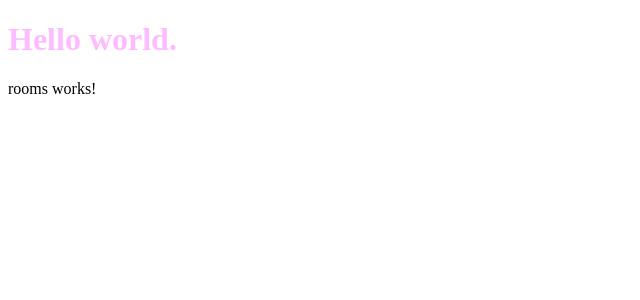
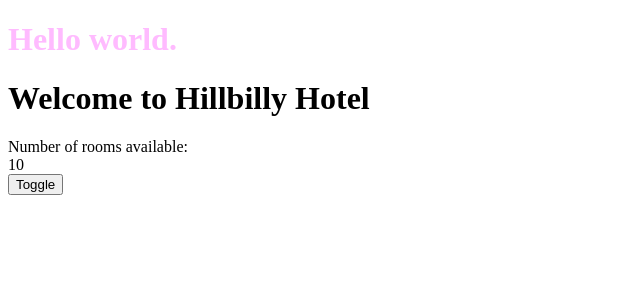
Before and after one commit to DraganGlamocic/angular-practice-inventory-app, an Angular app: page / in a window 1280 px wide. Shown: the top 300 px of the page, without its empty margins (0-640 px from the left). Built offline with nearby package versions, Linux system fonts and the light colour scheme.

Commit message:
Practice: # Template syntax binding to view/frontEnd. # >>interpolation<</ property binding / event binding. # Toggle button in rooms.component.html + toggle function & hideRooms boolean in rooms.component.ts

```diff
--- a/projects/hotelinventory/src/app/rooms/rooms.component.html
+++ b/projects/hotelinventory/src/app/rooms/rooms.component.html
@@ -1 +1,9 @@
-<p>rooms works!</p>
+<h1>Welcome to {{hotelName}}</h1>
+
+<div [hidden]="hideRooms">
+  Number of rooms available:
+  <div [innerText]="numberOfRooms"></div>
+</div>
+
+
+<button (click)="toggle()">Toggle</button>
--- a/projects/hotelinventory/src/app/rooms/rooms.component.ts
+++ b/projects/hotelinventory/src/app/rooms/rooms.component.ts
@@ -7,9 +7,18 @@ import { Component, OnInit } from '@angular/core';
 })
 export class RoomsComponent implements OnInit {
 
+  hotelName = 'Hillbilly Hotel'
+  numberOfRooms = 10
+
+  hideRooms = false;
+
   constructor() { }
 
   ngOnInit(): void {
   }
 
+  toggle(){
+this.hideRooms = !this.hideRooms;
+  }
+
 }
```
